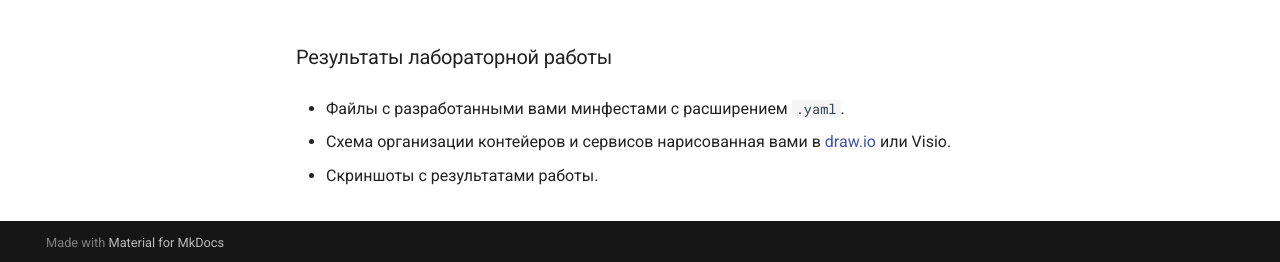
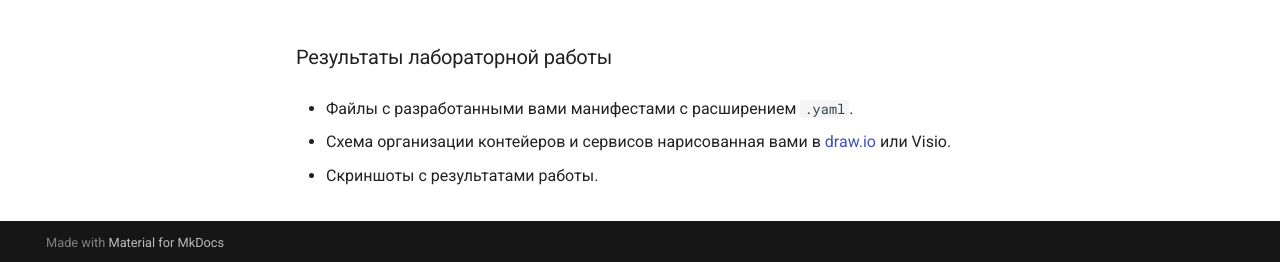
Before and after one commit to itmo-ict-faculty/introduction-to-distributed-technologies, an MkDocs documentation site: the page built from docs/education/labs2022_2023/lab2/lab2.md, in a window 1280 px wide and 1268 px high. Shown: the part 1003-1265 px from the top of the window. Built offline with MkDocs 1.6.1 and Material for MkDocs 9.7.7, drawn with Linux system fonts in a browser that asks for light colours; comment, search, counter and statistics services are not loaded.

Commit message:
Fixed errors in description labs

```diff
--- a/docs/education/labs2022_2023/lab2/lab2.md
+++ b/docs/education/labs2022_2023/lab2/lab2.md
@@ -26,7 +26,7 @@
 
 ### Результаты лабораторной работы
 
-- Файлы с разработанными вами минфестами с расширением `.yaml`.
+- Файлы с разработанными вами манифестами с расширением `.yaml`.
 
 - Схема организации контейеров и сервисов нарисованная вами в [draw.io](https://app.diagrams.net) или Visio.
 
```
Also changed, not shown: docs/education/labs2022_2023/lab1/lab1.md (+1 -1 lines), docs/education/labs2022_2023/lab3/lab3.md (+1 -1 lines), docs/education/labs2022_2023/lab4/lab4.md (+1 -1 lines).
